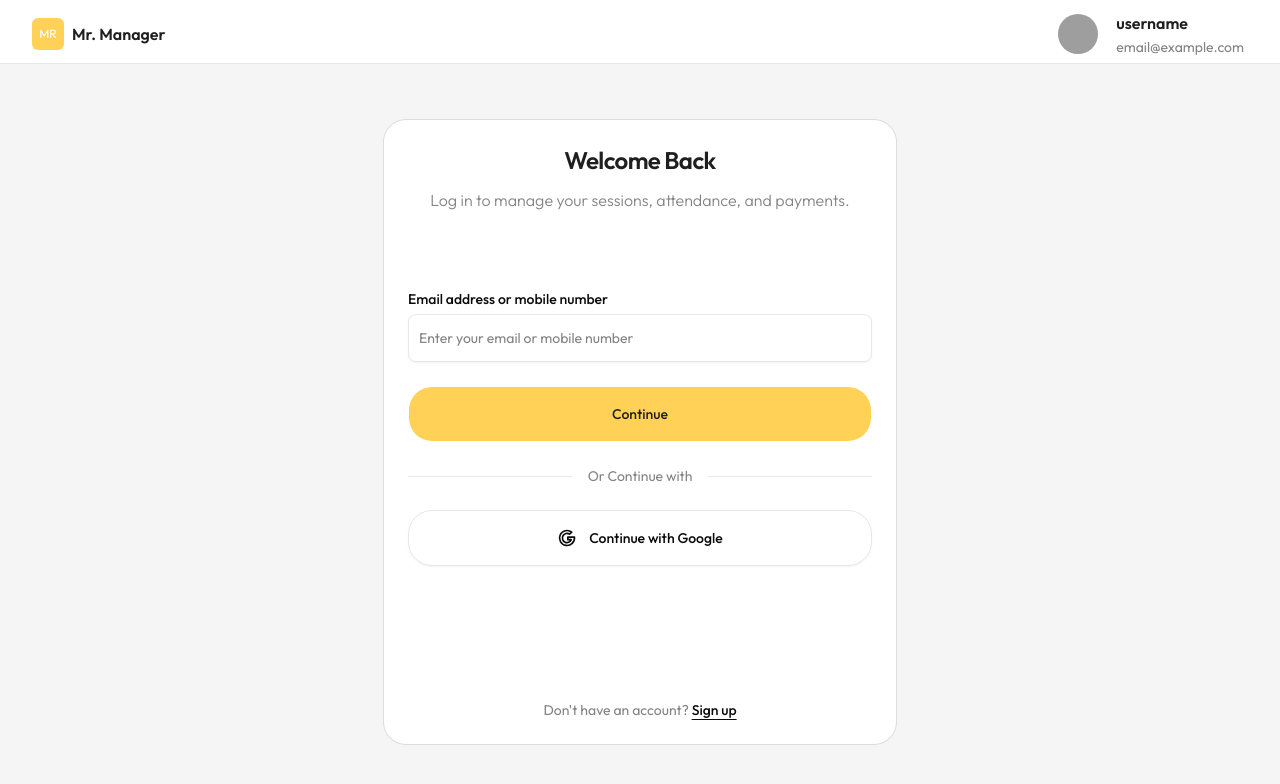
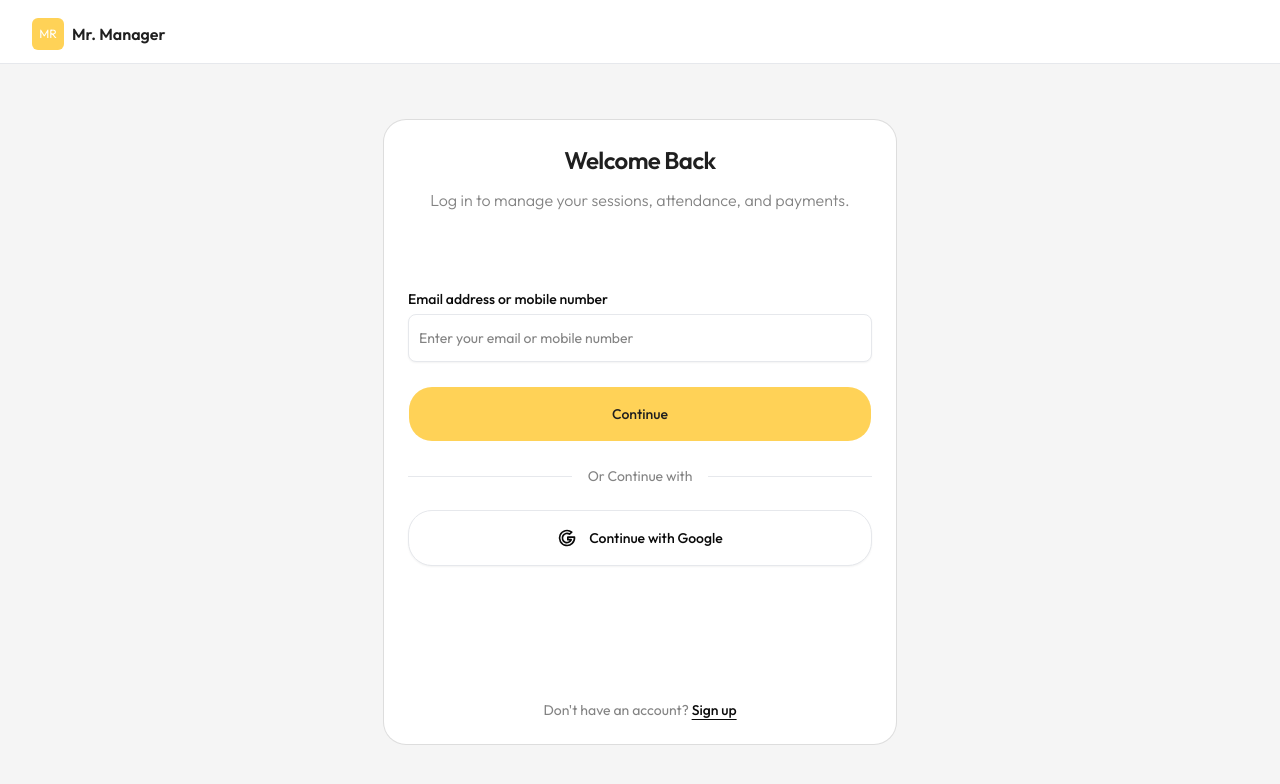
Before and after one commit to mrmanager-app/provider-web-app, a Next.js app: page /login in a window 1280 px wide. Shown: the top 784 px of the page. Built offline with nearby package versions, Linux system fonts and the light colour scheme; grey boxes are pictures that could not be loaded.

Commit message:
header fixed

```diff
--- a/src/components/shared/header.tsx
+++ b/src/components/shared/header.tsx
@@ -11,7 +11,7 @@
           Mr. Manager
         </span>
       </div>
-      <div className="flex items-center gap-4.5">
+      {/* <div className="flex items-center gap-4.5">
         <Avatar className="size-10">
           <AvatarImage src="https://github.com/shadcn.png" />
           <AvatarFallback>CN</AvatarFallback>
@@ -24,7 +24,7 @@
             email@example.com
           </span>
         </div>
-      </div>
+      </div> */}
     </header>
   );
 };
```
